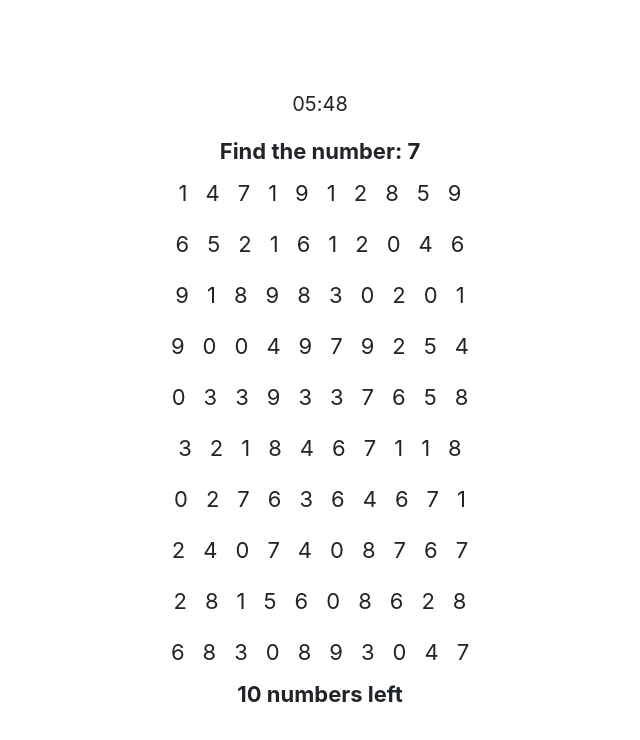
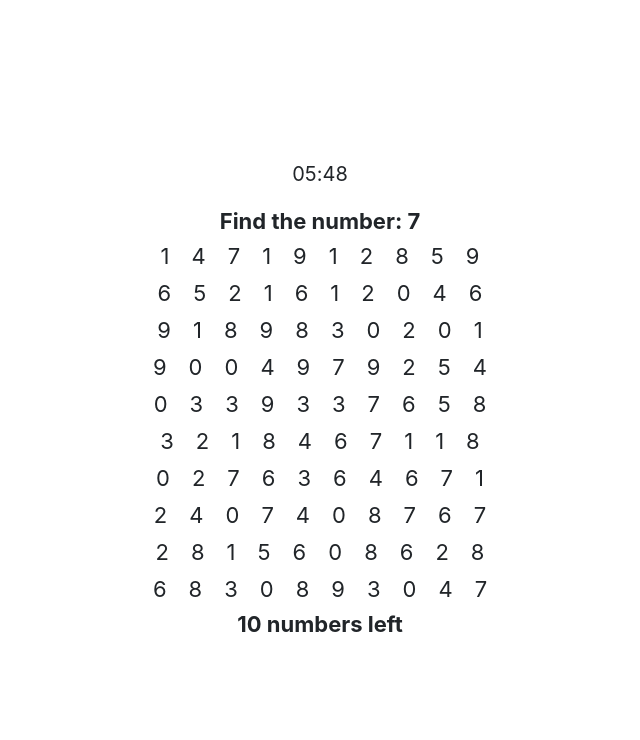
Before and after one commit to husan-eshonqulov/find-the-numbers, a React (Create React App) app: page / in a window 1280 px wide. Shown: the top 740 px of the page, without its empty margins (320-960 px from the left). Built offline with nearby package versions, Linux system fonts and the light colour scheme.

Commit message:
record does'nt work

```diff
--- a/src/components/app/App.tsx
+++ b/src/components/app/App.tsx
@@ -31,7 +31,7 @@ function App() {
       setRecords((prev) => [...prev, timer]);
     }
     return () => clearInterval(TIMERID);
-  }, [status, timer]);
+  }, [status]);
 
   useEffect(() => {
     if (leftNum === 0) {
--- a/src/components/tableElement/TableElement.css
+++ b/src/components/tableElement/TableElement.css
@@ -1,7 +1,10 @@
 .btn-box-shadow {
     font-size: 22px !important;
+    line-height: 15px !important;
+    margin: 6px !important;
 }
 
 .btn-box-shadow:focus {
     box-shadow: none !important;
+    background-color: none;
 }
--- a/src/components/tableElement/TableElement.tsx
+++ b/src/components/tableElement/TableElement.tsx
@@ -3,12 +3,12 @@ import './TableElement.css';
 function TableElement(props: any) {
   if (props.statusElement === true) {
     return (
-      <button className="btn d-inline-block p-1 m-1 bg-secondary text-white btn-box-shadow">{props.tableElement}</button>
+      <button className="btn d-inline-block p-1 bg-secondary text-white btn-box-shadow">{props.tableElement}</button>
     );
   } else {
     return (
       <button
-        className="btn d-inline-block p-1 m-1 btn-box-shadow"
+        className="btn d-inline-block p-1 btn-box-shadow"
         onClick={() => props.handleClick(props.indexRow, props.indexCol)}
       >
         {props.tableElement}
```
